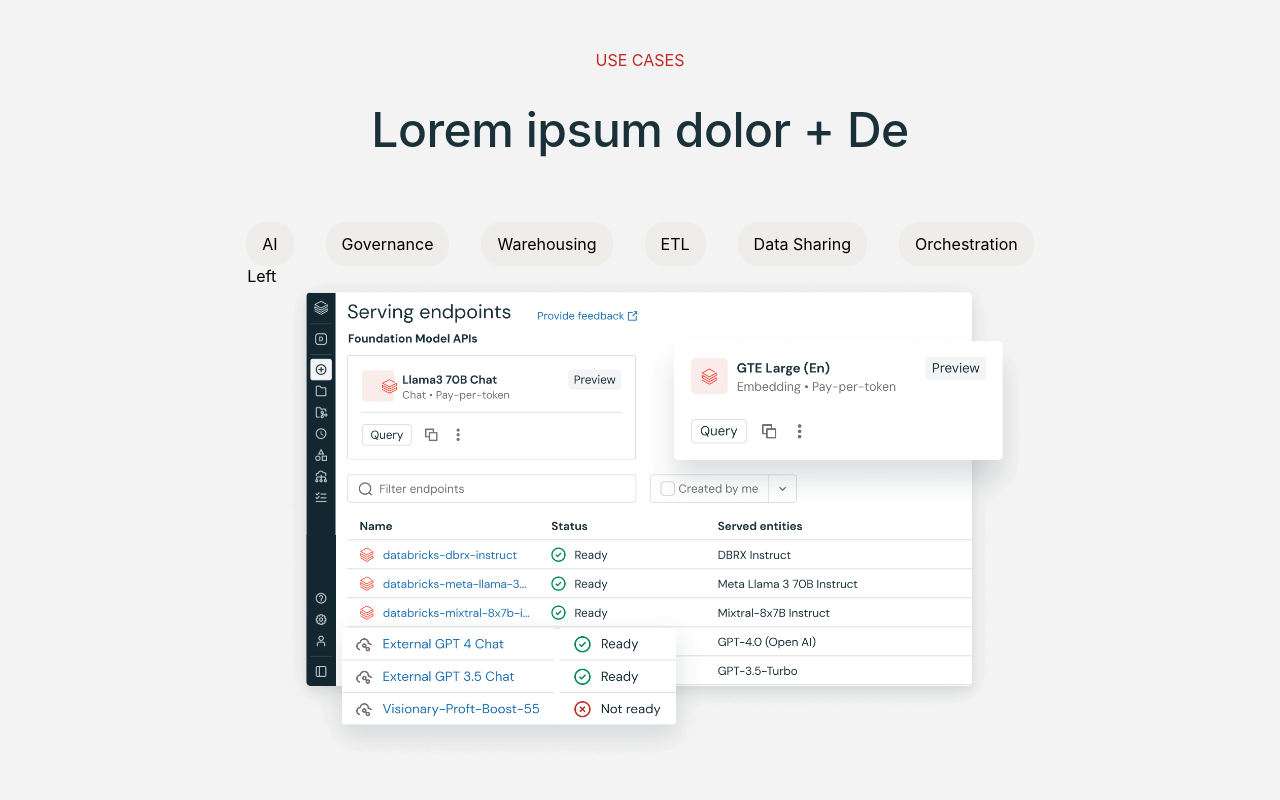
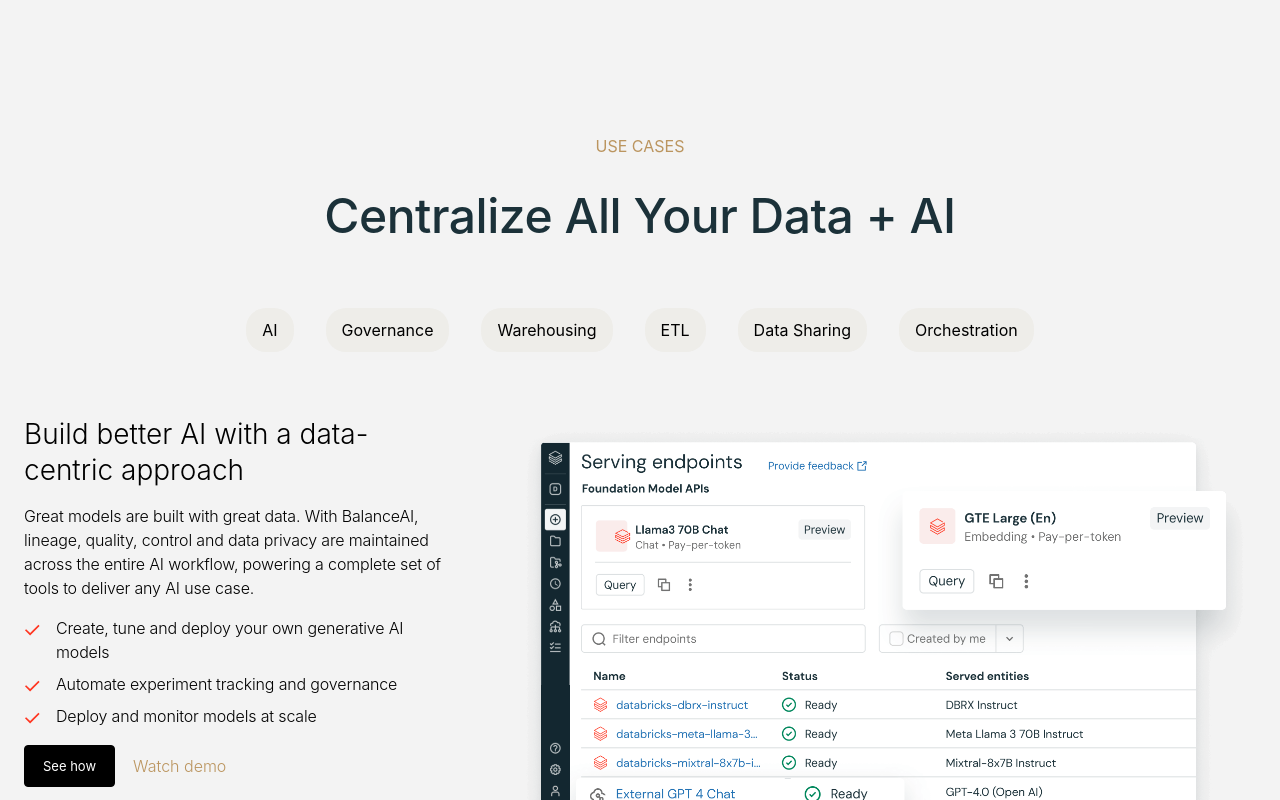
Before and after one commit to Balance-AI/Balance_frontend2.0, a Next.js app: page / in a window 1280 px wide. Shown: the part 620-1420 px from the top of the page. Built offline with nearby package versions, Linux system fonts and the light colour scheme; a web font is replaced by a local one.

Commit message:
prodinfo layout basic done

```diff
--- a/components/Landing/Navbar.js
+++ b/components/Landing/Navbar.js
@@ -156,17 +156,17 @@ const Navbar = () => {
 
         <div className={navstyles["nav__button--container"]}>
           <button
-            className={`${navstyles.nav__button} bai__button--hover bai__button--focus`}
+            className={`${navstyles.nav__button} bai__button bai__button--white bai__button--hover bai__button--focus`}
           >
             Buy Now
           </button>
           <button
-            className={`${navstyles.nav__button} ${navstyles.nav__buttonmid} bai__button--hover bai__button--focus`}
+            className={`${navstyles.nav__button} ${navstyles.nav__buttonmid} bai__button bai__button--black bai__button--hover bai__button--focus`}
           >
             Start Free
           </button>
           <button
-            className={`${navstyles.nav__button} bai__button--hover bai__button--focus`}
+            className={`${navstyles.nav__button} bai__button bai__button--white bai__button--hover bai__button--focus`}
           >
             Sign Up
           </button>
--- a/components/Landing/ProdInfo.js
+++ b/components/Landing/ProdInfo.js
@@ -5,24 +5,68 @@ import Image from "next/image";
 export default function Prodinfo() {
   return (
     <section className={Prodstyles.prodinfo}>
-      <div className={Prodstyles.prodinfo__row}>
+      <div className="row">
+        <div className={`${Prodstyles.prodinfo__container} container`}>
           <span className={Prodstyles.prod__use}>Use Cases</span>
-        <h2 className={Prodstyles.prod__h2}>Lorem ipsum dolor + De</h2>
-        <div className={Prodstyles.prodinfo__container}>
+          <h2 className={Prodstyles.prod__h2}>Centralize All Your Data + AI</h2>
+          <div className={Prodstyles.prodinfo__stagelight}>
             <div className={Prodstyles.prodinfo__buttons}>
               <button className={Prodstyles.prodinfo__button}>AI</button>
-            <button className={Prodstyles.prodinfo__button}>Governance</button>
-            <button className={Prodstyles.prodinfo__button}>Warehousing</button>
+              <button className={Prodstyles.prodinfo__button}>
+                Governance
+              </button>
+              <button className={Prodstyles.prodinfo__button}>
+                Warehousing
+              </button>
               <button className={Prodstyles.prodinfo__button}>ETL</button>
-            <button className={Prodstyles.prodinfo__button}>Data Sharing</button>
-            <button className={Prodstyles.prodinfo__button}>Orchestration</button>
+              <button className={Prodstyles.prodinfo__button}>
+                Data Sharing
+              </button>
+              <button className={Prodstyles.prodinfo__button}>
+                Orchestration
+              </button>
             </div>
             <div className={Prodstyles.prodinfo__frontboard}>
               <div className={Prodstyles.prodinfo__frontboard__left}>
-                Left
+                <h3 className={Prodstyles.prodinfo__h3}>
+                  Build better AI with a data-centric approach
+                </h3>
+                <p className={Prodstyles.prodinfo__p}>
+                  Great models are built with great data. With BalanceAI,
+                  lineage, quality, control and data privacy are maintained
+                  across the entire AI workflow, powering a complete set of
+                  tools to deliver any AI use case.
+                </p>
+                <ul className={Prodstyles.prodinfo__list}>
+                  <li className={Prodstyles.prodinfo__listitem}>
+                    Create, tune and deploy your own generative AI models
+                  </li>
+                  <li className={Prodstyles.prodinfo__listitem}>
+                    Automate experiment tracking and governance
+                  </li>
+                  <li className={Prodstyles.prodinfo__listitem}>
+                    Deploy and monitor models at scale
+                  </li>
+                </ul>
+                <div className={Prodstyles.prodinfo__frontboard__leftbuttons}>
+                  <a href="#" className={`${Prodstyles.prodinfo__frontboard__leftbutton} bai__button bai__button--black bai__button--focus `}>
+                    See how
+                  </a>
+                  <a
+                    href="#"
+                    className={Prodstyles.prodinfo__frontboard__leftbutton2}
+                  >
+                    Watch demo
+                  </a>
+                </div>
               </div>
               <div className={Prodstyles.prodinfo__frontboard__right}>
-                <Image src={"/productscreen-static-ai.png"} width={500} height={500}/>
+                <Image
+                  src={"/productscreen-static-ai.png"}
+                  width={500}
+                  height={500}
+                />
+              </div>
             </div>
           </div>
         </div>
--- a/styles/Navbar.module.css
+++ b/styles/Navbar.module.css
@@ -110,17 +110,11 @@
 
 .nav__button {
   margin-left: 10px;
-  padding: 6px 12px;
-  font-weight: 400;
-  font-size: 13px;
-  border: 1.25px solid #000000;
-  border-radius: 4px;
-  background: #ffffff;
-  transition: all 0.1s ease;
 }
 
 .nav__buttonmid {
-  color: white;
+  color: #BB955F !important;
+  border: 1px solid #BB955F !important;
   background-color: black;
 }
 
--- a/styles/Prodstyles.module.css
+++ b/styles/Prodstyles.module.css
@@ -7,20 +7,24 @@
   flex-direction: column;
   align-items: center;
   justify-content: space-between;
-  padding: 10px 0;
+  padding: 64px 0;
 }
 
 .prodinfo__container {
   display: flex;
   flex-direction: column;
   align-items: center;
+}
+
+.prodinfo__stagelight {
   padding: 64px 0;
   width: 100%;
 }
 
 .prod__use {
-  color: #bd2b26;
+  color: #BB955F;
   text-transform: uppercase;
+  text-align: center;
 }
 
 .prod__h2 {
@@ -33,10 +37,10 @@
 }
 
 .prodinfo__buttons {
-  margin: 0 auto;
   width: 80%;
   display: flex;
   justify-content: center;
+  margin: 0 auto;
 }
 .prodinfo__button {
   padding: 12px 16px;
@@ -44,9 +48,85 @@
   margin-right: 16px;
   border-radius: 20px;
   background-color: #eeede9;
+  transition: .1s all ease;
+}
+
+.prodinfo__button:hover {
+  background-color: #BB955F;
+  color: white;
 }
 
 .prodinfo__frontboard {
-    display: flex;
-    flex-direction: row;
+  display: flex;
+  flex-direction: row;
+  padding: 64px 0;
 }
+
+.prodinfo__frontboard__left,
+.prodinfo__frontboard__right {
+  /* width: 50%; */
+}
+
+.prodinfo__frontboard__left {
+  padding-right: 64px;
+  width: 40%;
+}
+
+.prodinfo__frontboard__leftbuttons {
+    display: inline-flex;
+    align-items: center;
+}
+
+.prodinfo__frontboard__leftbutton,
+.prodinfo__frontboard__leftbutton2 {
+    padding: 12px 18px;
+}
+
+.prodinfo__frontboard__leftbutton {
+}
+
+.prodinfo__frontboard__leftbutton2 {
+    font-weight: 300;
+    color: #BB955F;
+}
+
+.prodinfo__h3 {
+  font-size: 28px;
+  line-height: 36px;
+  font-weight: 300;
+  margin-bottom: 16px;
+}
+
+.prodinfo__p,
+.prodinfo__list {
+  font-size: 16px;
+  line-height: 24px;
+  font-weight: 300;
+  margin-bottom: 16px;
+  letter-spacing: -0.01em;
+}
+
+.prodinfo__list {
+  margin-bottom: 16px;
+  display: flex;
+  flex-direction: column;
+  gap: 8px;
+  padding-left: 32px;
+}
+
+.prodinfo__listitem {
+  z-index: 999999;
+  position: relative;
+}
+
+.prodinfo__listitem::before {
+  background-repeat: no-repeat;
+  background-size: contain;
+  content: "";
+  left: -32px;
+  position: absolute;
+  top: 8px;
+  width: 18px;
+  height: 12px;
+  background-image: url("/listimg.svg");
+}
--- a/styles/globals.css
+++ b/styles/globals.css
@@ -1,4 +1,4 @@
-@import url('https://fonts.googleapis.com/css2?family=Encode+Sans+SC:wght@100..900&family=Encode+Sans+Semi+Condensed:wght@100;200;300;400;500;600;700;800;900&family=Encode+Sans:wght@100..900&display=swap');
+@import url("https://fonts.googleapis.com/css2?family=Encode+Sans+SC:wght@100..900&family=Encode+Sans+Semi+Condensed:wght@100;200;300;400;500;600;700;800;900&family=Encode+Sans:wght@100..900&display=swap");
 * {
   box-sizing: border-box;
   padding: 0;
@@ -65,7 +65,6 @@ video {
   margin: 0 auto;
 }
 
-
 .container {
   padding: 96px 0;
 }
@@ -74,21 +73,36 @@ video {
   color: darkgrey;
 }
 
-.bai__button { /* this is the basic button layout for balanceai */
-  color: white;
-  background-color: transparent;
-  border: 2px solid white;
-  border-radius: 99px;
-  /* padding: 12px 24px; */
-}
-.bai__button--hover {
-  cursor: pointer;
-  transition: all 300ms ease;
+.bai__button {
+  /* this is the basic button layout for balanceai */
+  padding: 6px 12px;
+  font-weight: 400;
+  font-size: 13px;
+  border-radius: 4px;
+  transition: all .3s ease;
 }
 
-.bai__button--hover:hover {
-  background-color: white;
-  color: black;
+.bai__button--white {
+  background: #ffffff;
+  border: 1.25px solid #000000;
+  color: #000000;
+}
+
+.bai__button--black {
+  /* this is the black button layout for balanceai */
+  background: #000000;
+  border: 1.25px solid #000000;
+  color: #ffffff;
+}
+
+.bai__button--white:hover {
+  background-color: #000000;
+  color: #ffffff;
+}
+
+.bai__button--black:hover {
+  background-color: #ffffff;
+  color: #000000;
 }
 
 .bai__button--focus:focus {
@@ -96,7 +110,8 @@ video {
   /* scale: .975; */
 }
 
-.logo-invert { /* logo invert for bai */
+.logo-invert {
+  /* logo invert for bai */
   filter: invert(0);
 }
 
```
Also changed, not shown: public/listimg.svg (added). Lines whose indentation alone changed are shown as unchanged.
